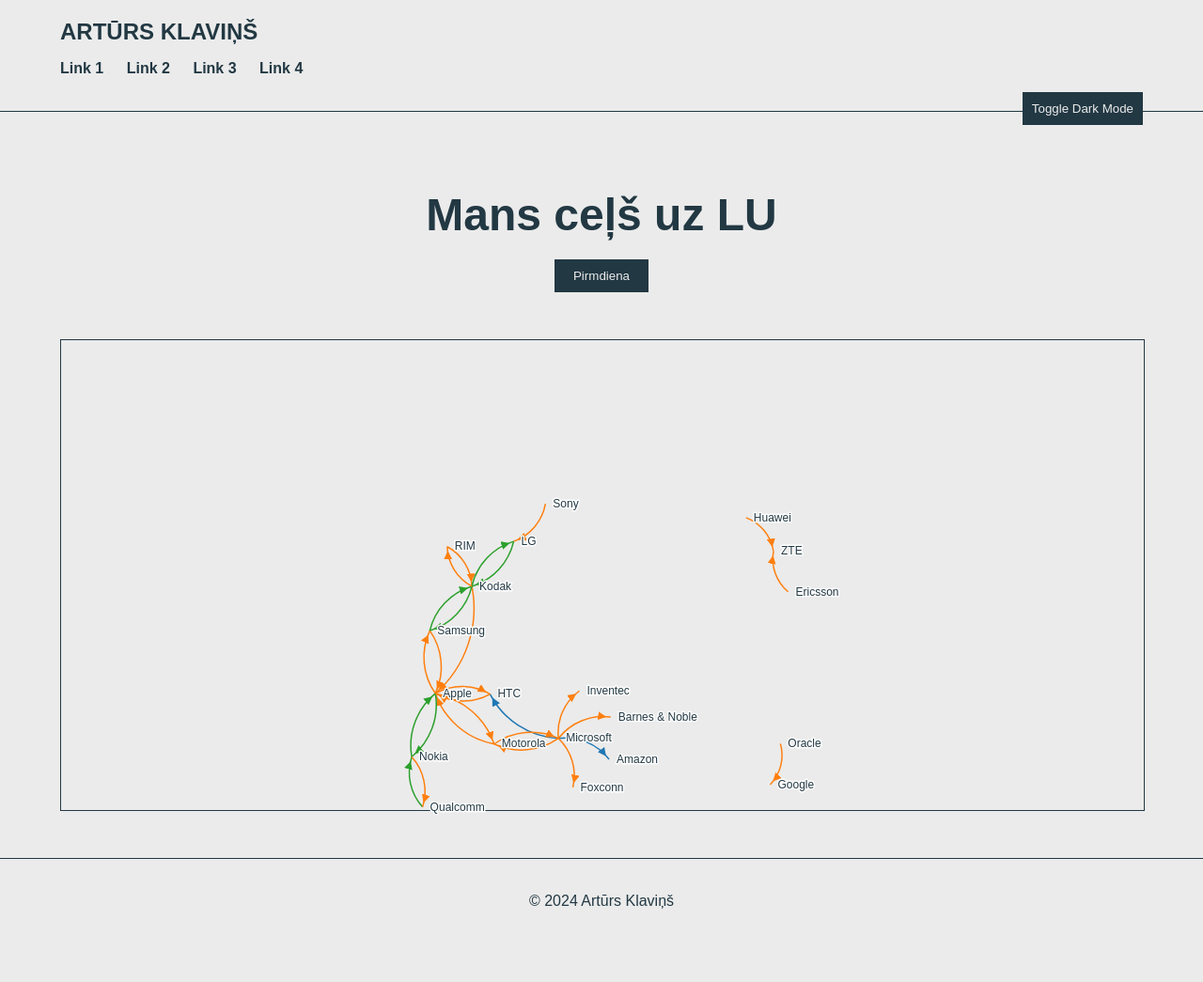
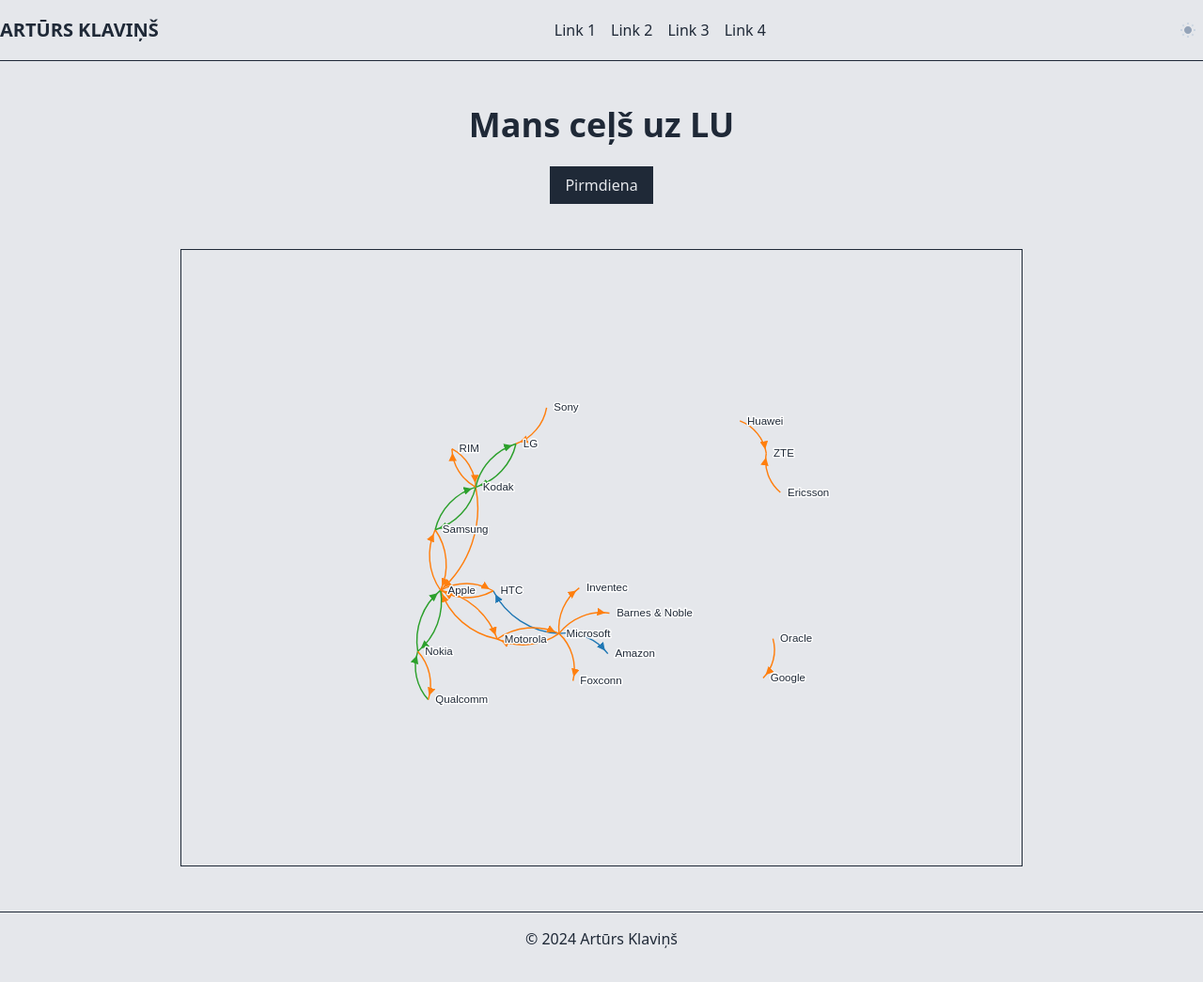
Before and after one commit to clavinsh/clavinsh.github.io, a plain HTML site: page cels_uz_LU/main.html in a window 1280 px wide. Shown: the whole page at 94% size. Drawn offline with nearby package versions, Linux system fonts and the light colour scheme.

Commit message:
Refactored styles to Tailwind, added toggle for light/dark mode

```diff
--- a/cels_uz_LU/main.html
+++ b/cels_uz_LU/main.html
@@ -4,40 +4,117 @@
         <meta charset="UTF-8" />
         <meta name="viewport" content="width=device-width, initial-scale=1.0" />
         <title>Mans Ceļš uz LU</title>
-        <link rel="stylesheet" href="styles.css" />
+        <script src="https://cdn.tailwindcss.com"></script>
+        <script src="themeToggle.js"></script>
+        <script>
+            tailwind.config = {
+                darkMode: "class",
+            };
+        </script>
+
+        <script src="https://cdn.jsdelivr.net/npm/d3@7"></script>
+        <script src="d3_graph_visualizer.js"></script>
     </head>
-    <body>
-        <header>
-            <div class="container">
-                <div class="logo">ARTŪRS KLAVIŅŠ</div>
+    <body class="bg-gray-200 text-gray-800 dark:bg-gray-900 dark:text-gray-200">
+        <header
+            class="bg-gray-200 dark:bg-gray-900 border-b border-gray-800 dark:border-gray-200 py-4"
+        >
+            <div class="container mx-auto flex justify-between items-center">
+                <div class="text-xl font-bold">ARTŪRS KLAVIŅŠ</div>
                 <nav>
-                    <ul>
-                        <li><a href="#">Link 1</a></li>
-                        <li><a href="#">Link 2</a></li>
-                        <li><a href="#">Link 3</a></li>
-                        <li><a href="#">Link 4</a></li>
+                    <ul class="flex space-x-4">
+                        <li>
+                            <a href="#" class="text-gray-800 dark:text-gray-200"
+                                >Link 1</a
+                            >
+                        </li>
+                        <li>
+                            <a href="#" class="text-gray-800 dark:text-gray-200"
+                                >Link 2</a
+                            >
+                        </li>
+                        <li>
+                            <a href="#" class="text-gray-800 dark:text-gray-200"
+                                >Link 3</a
+                            >
+                        </li>
+                        <li>
+                            <a href="#" class="text-gray-800 dark:text-gray-200"
+                                >Link 4</a
+                            >
+                        </li>
                     </ul>
                 </nav>
-                <button id="mode-toggle">Toggle Dark Mode</button>
+                <div class="flex flex-col justify-center ml-3">
+                    <input
+                        type="checkbox"
+                        id="light-switch"
+                        name="light-switch"
+                        class="light-switch sr-only"
+                    />
+                    <label
+                        class="relative cursor-pointer p-2"
+                        for="light-switch"
+                    >
+                        <svg
+                            class="dark:hidden"
+                            width="16"
+                            height="16"
+                            xmlns="http://www.w3.org/2000/svg"
+                        >
+                            <path
+                                class="fill-slate-300"
+                                d="M7 0h2v2H7zM12.88 1.637l1.414 1.415-1.415 1.413-1.413-1.414zM14 7h2v2h-2zM12.95 14.433l-1.414-1.413 1.413-1.415 1.415 1.414zM7 14h2v2H7zM2.98 14.364l-1.413-1.415 1.414-1.414 1.414 1.415zM0 7h2v2H0zM3.05 1.706 4.463 3.12 3.05 4.535 1.636 3.12z"
+                            ></path>
+                            <path
+                                class="fill-slate-400"
+                                d="M8 4C5.8 4 4 5.8 4 8s1.8 4 4 4 4-1.8 4-4-1.8-4-4-4Z"
+                            ></path>
+                        </svg>
+                        <svg
+                            class="hidden dark:block"
+                            width="16"
+                            height="16"
+                            xmlns="http://www.w3.org/2000/svg"
+                        >
+                            <path
+                                class="fill-slate-400"
+                                d="M6.2 1C3.2 1.8 1 4.6 1 7.9 1 11.8 4.2 15 8.1 15c3.3 0 6-2.2 6.9-5.2C9.7 11.2 4.8 6.3 6.2 1Z"
+                            ></path>
+                            <path
+                                class="fill-slate-500"
+                                d="M12.5 5a.625.625 0 0 1-.625-.625 1.252 1.252 0 0 0-1.25-1.25.625.625 0 1 1 0-1.25 1.252 1.252 0 0 0 1.25-1.25.625.625 0 1 1 1.25 0c.001.69.56 1.249 1.25 1.25a.625.625 0 1 1 0 1.25c-.69.001-1.249.56-1.25 1.25A.625.625 0 0 1 12.5 5Z"
+                            ></path>
+                        </svg>
+                        <span class="sr-only"
+                            >Switch to light / dark version</span
+                        >
+                    </label>
+                </div>
             </div>
         </header>
-        <main>
-            <div class="container">
-                <h1>Mans ceļš uz LU</h1>
-                <button class="day-button">Pirmdiena</button>
-                <div id="graph-container">
-                    <svg id="graph"></svg>
+        <main class="py-12">
+            <div class="container mx-auto text-center">
+                <h1 class="text-4xl font-bold mb-6">Mans ceļš uz LU</h1>
+                <button
+                    class="day-button bg-gray-800 text-gray-200 dark:bg-gray-200 dark:text-gray-800 px-4 py-2 mb-12"
+                >
+                    Pirmdiena
+                </button>
+                <div
+                    id="graph-container"
+                    class="border border-gray-800 dark:border-gray-200 mx-auto w-full max-w-4xl h-128"
+                >
+                    <svg id="graph" class="w-full h-full"></svg>
                 </div>
             </div>
         </main>
-        <footer>
-            <div class="container">
+        <footer
+            class="bg-gray-200 dark:bg-gray-900 border-t border-gray-800 dark:border-gray-200 py-4 text-center"
+        >
+            <div class="container mx-auto">
                 <p>&copy; 2024 Artūrs Klaviņš</p>
             </div>
         </footer>
-
-        <script src="https://cdn.jsdelivr.net/npm/d3@7"></script>
-        <script src="d3_graph_visualizer.js"></script>
-        <script src="theme_toggle.js"></script>
     </body>
 </html>
--- /dev/null
+++ b/cels_uz_LU/themeToggle.js
@@ -0,0 +1,43 @@
+// "use strict";
+
+// Serves the right theme on page load
+if (
+    localStorage.getItem("dark-mode") === "true" ||
+    (!("dark-mode" in localStorage) &&
+        window.matchMedia("(prefers-color-scheme: dark)").matches)
+) {
+    document.querySelector("html").classList.add("dark");
+} else {
+    document.querySelector("html").classList.remove("dark");
+}
+
+window.addEventListener("load", () => {
+    console.log("loaded");
+    // Theme toggle switch
+    const lightSwitches = document.querySelectorAll(".light-switch");
+
+    if (lightSwitches.length > 0) {
+        lightSwitches.forEach((lightSwitch, i) => {
+            if (localStorage.getItem("dark-mode") === "true") {
+                lightSwitch.checked = true;
+            }
+            lightSwitch.addEventListener("click", () => {
+                console.log("switch!");
+
+                const { checked } = lightSwitch;
+                lightSwitches.forEach((el, n) => {
+                    if (n !== i) {
+                        el.checked = checked;
+                    }
+                });
+                if (lightSwitch.checked) {
+                    document.documentElement.classList.add("dark");
+                    localStorage.setItem("dark-mode", true);
+                } else {
+                    document.documentElement.classList.remove("dark");
+                    localStorage.setItem("dark-mode", false);
+                }
+            });
+        });
+    }
+});
--- a/cels_uz_LU/theme_toggle.js
+++ /dev/null
@@ -1,14 +0,0 @@
-const modeToggle = document.getElementById("mode-toggle");
-modeToggle.addEventListener("click", () => {
-    document.body.classList.toggle("dark-mode");
-    document.querySelectorAll(".shape").forEach((shape) => {
-        shape.classList.toggle("dark-mode");
-    });
-    document.querySelectorAll("nav ul li a").forEach((link) => {
-        link.classList.toggle("dark-mode");
-    });
-    document.querySelector("header").classList.toggle("dark-mode");
-    document.querySelector("footer").classList.toggle("dark-mode");
-    modeToggle.classList.toggle("dark-mode");
-    document.querySelector(".day-button").classList.toggle("dark-mode");
-});
```
Also changed, not shown: cels_uz_LU/tailwind_test.html (added, +174 -0 lines).
